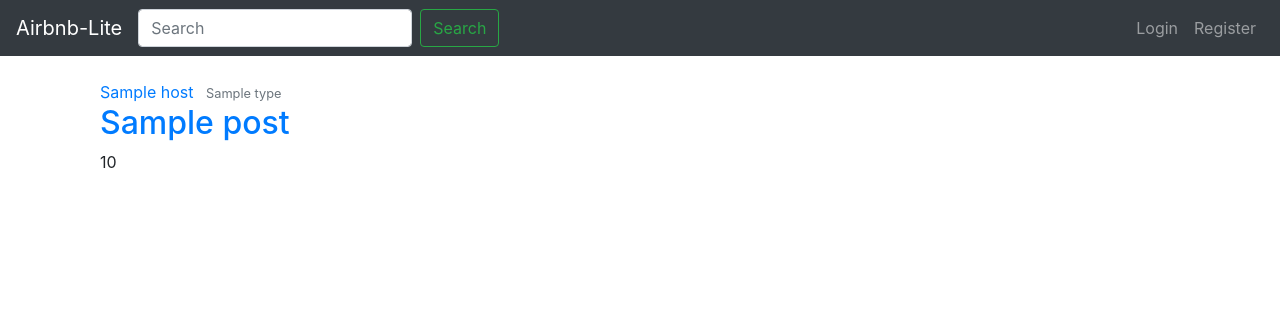
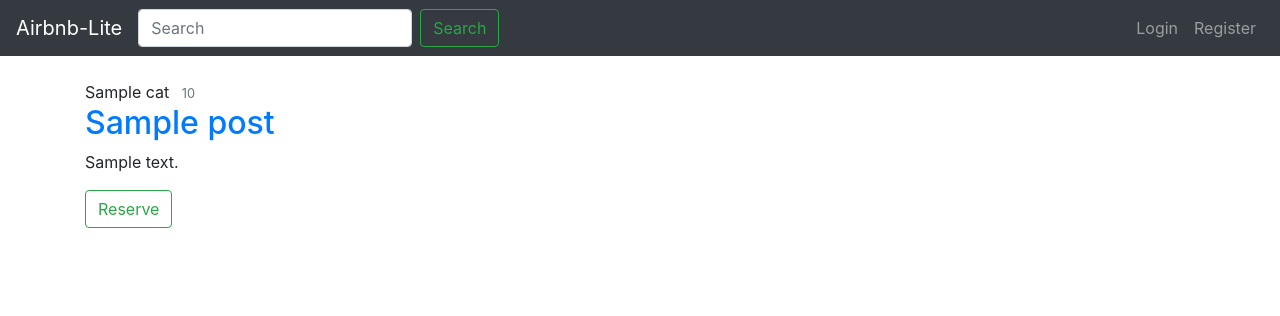
Before and after one commit to cody9898/Airbnb-Lite, a Python web app: template PycharmProjects/Airbnb-Lite/Airbnblite/templates/home.html in a window 1280 px wide. Shown: the top 316 px of the page. Run offline with Jinja, Linux system fonts and the light colour scheme; the template is opened without the code that fills it: most values are stand-ins (such as "Sample title", 1, 10 or a date in 2020); some libraries are stand-ins or nearby versions.

Commit message:
various small updates

```diff
--- a/PycharmProjects/Airbnb-Lite/Airbnblite/models.py
+++ b/PycharmProjects/Airbnb-Lite/Airbnblite/models.py
@@ -24,7 +24,7 @@ class Post(db.Model):
     title = db.Column(db.String(100), nullable=False)
     content = db.Column(db.Text, nullable=False)
     cat = db.Column(db.String(100), nullable=False)
-    price = db.Column(db.Integer, nullable=False)
+    price = db.Column(db.String(100), nullable=False)
     user_id = db.Column(db.Integer, db.ForeignKey('user.id'), nullable=False)
 
     def __repr__(self):
--- a/PycharmProjects/Airbnb-Lite/Airbnblite/templates/home.html
+++ b/PycharmProjects/Airbnb-Lite/Airbnblite/templates/home.html
@@ -4,11 +4,14 @@
         <article class="media content-section">
           <div class="media-body">
             <div class="article-metadata">
-              <a class="mr-2" href="#">{{ post.host }}</a>
-              <small class="text-muted">{{ post.type }}</small>
+              <a class="mr-2" >{{ post.cat }}</a>
+              <small class="text-muted">{{ post.price }}</small>
             </div>
             <h2><a class="article-title" href="#">{{ post.title }}</a></h2>
-            <p class="article-content">{{ post.price }}</p>
+            <p class="article-content">{{ post.content }}</p>
+              <form method="POST" action="">
+                <button class="btn btn-outline-success my-2 my-sm-0" type="submit">Reserve</button>
+              </form>
           </div>
         </article>
     {% endfor %}
--- a/PycharmProjects/Airbnb-Lite/Airbnblite/templates/host.html
+++ b/PycharmProjects/Airbnb-Lite/Airbnblite/templates/host.html
@@ -3,6 +3,9 @@
    <div class="content-section">
        <legend class="border-bottom mb-4">Become an Airbnb-Lite host today!</legend>
 
-       <button class="btn btn-outline-success my-2 my-sm-0" type="submit">Become a host</button>
+       <form action="/host/becomehost" method="post">
+           <button name="hostBtn" type="submit">Become a host</button>
+       </form>
+
    </div>
 {% endblock content %}
--- a/PycharmProjects/Airbnb-Lite/Airbnblite/templates/index.html
+++ b/PycharmProjects/Airbnb-Lite/Airbnblite/templates/index.html
@@ -35,7 +35,7 @@
         <!-- Navbar Right Side -->
         <form class="navbar-nav">
           {% if current_user.is_authenticated %}
-            {% if current_user.host.data %}
+            {% if current_user.host %}
               <a class="nav-item nav-link" href="{{ url_for('new_post') }}">New Post</a>
               <a class="nav-item nav-link" href="{{ url_for('account') }}">Account</a>
               <a class="nav-item nav-link" href="{{ url_for('logout') }}">Logout</a>
@@ -54,7 +54,10 @@
 
     <main role="main" class="container">
 
-
+      {{current_user.username}}
+      {{current_user.email}}
+      {{current_user.host}}
+      <div class="row">
         <div class="col-md-8">
           {% with messages = get_flashed_messages(with_categories=true) %}
               {% if messages %}
@@ -68,7 +71,7 @@
 
           {% block content %}{% endblock %}
         </div>
-
+      </div>
 
 
 
```
Also changed, not shown: PycharmProjects/Airbnb-Lite/Airbnblite/routes.py (+10 -19 lines), PycharmProjects/Airbnb-Lite/Airbnblite/site.db. Lines whose indentation alone changed are shown as unchanged.
